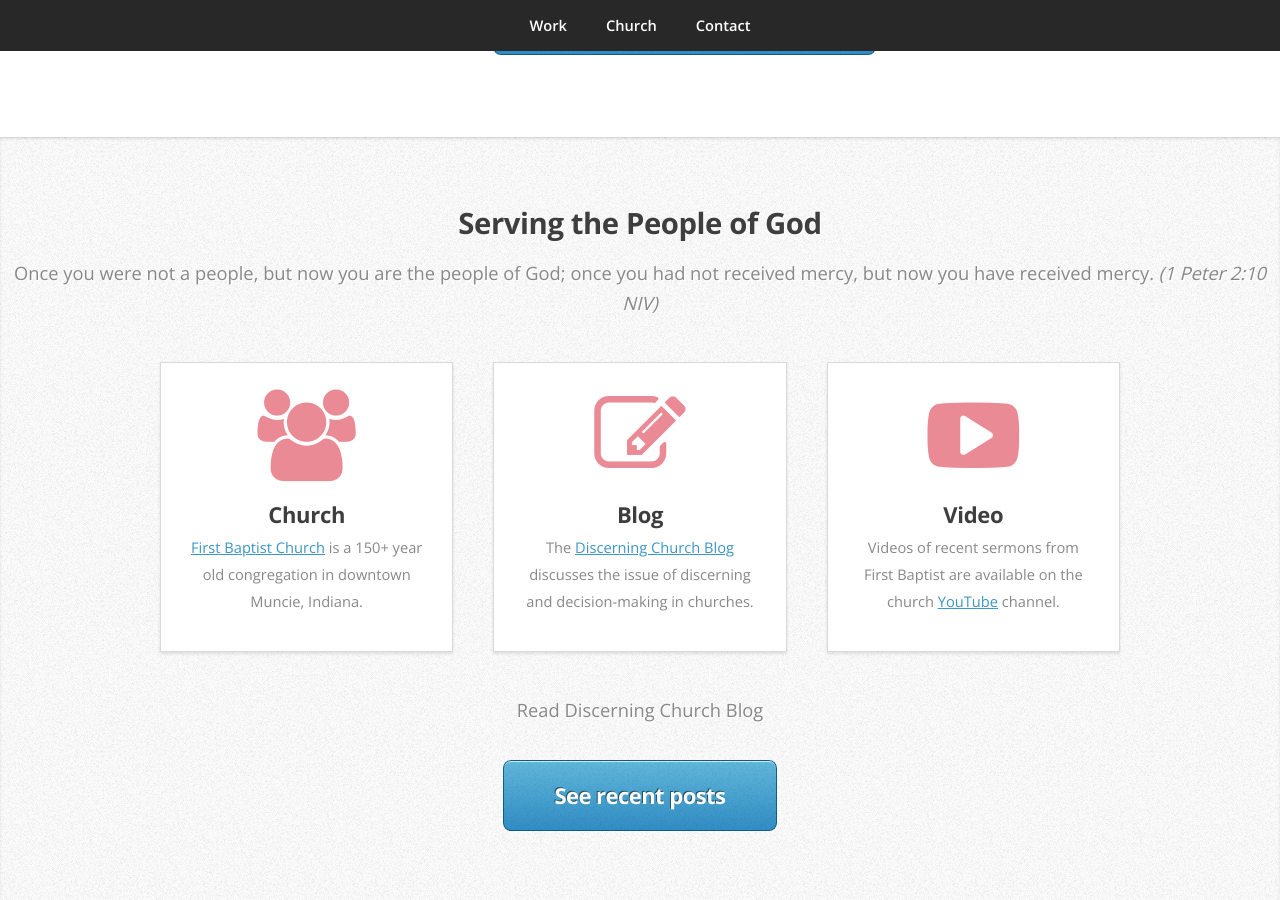
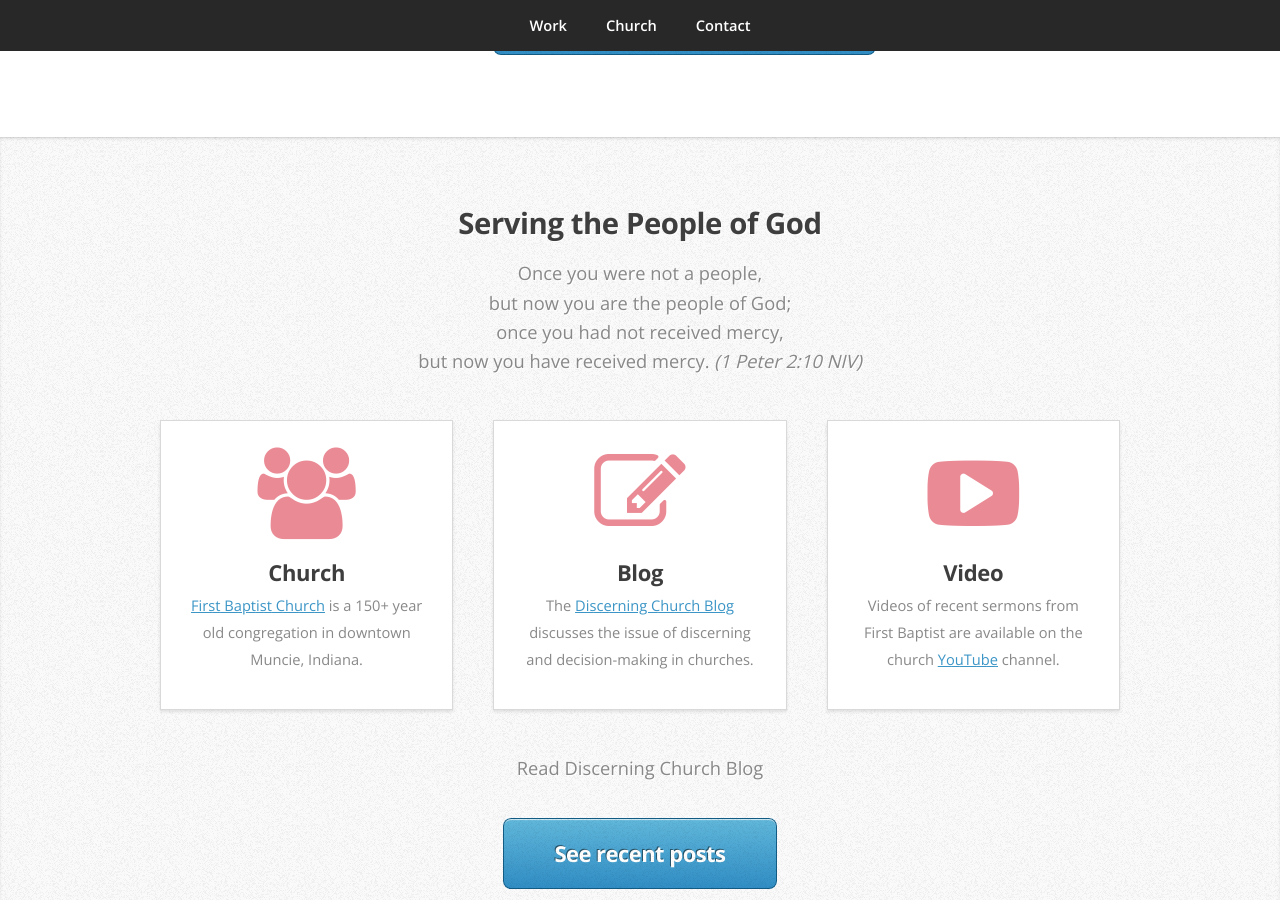
Before and after one commit to a1ip/wadeallen, a Jekyll site: the page built from index.html, in a window 1280 px wide and 900 px high, scrolled down 395 px. Built offline with Jekyll 4.4.1, drawn with Linux system fonts in a browser that asks for light colours.

Commit message:
Site updated at 2014-07-10 12:52:46 UTC

```diff
--- a/index.html
+++ b/index.html
@@ -25,7 +25,7 @@ layout: default
 				<article id="work">
 					<header>
 						<h2>Serving the People of God</h2>
-						<span>Once you were not a people, but now you are the people of God; once you had not received mercy, but now you have received mercy. <em>(1 Peter 2:10 NIV)</em></span>
+						<span>Once you were not a people, <br> but now you are the people of God; <br> once you had not received mercy, <br> but now you have received mercy. <em>(1 Peter 2:10 NIV)</em></span>
 					</header>
 					<div class="container">
 						<div class="row">
```
Also changed, not shown: 2 other files.
